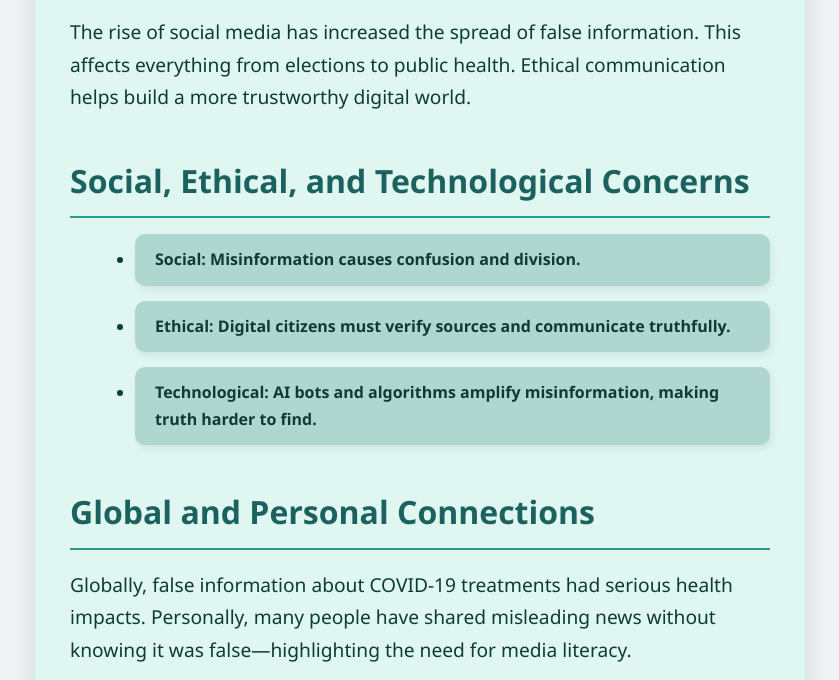
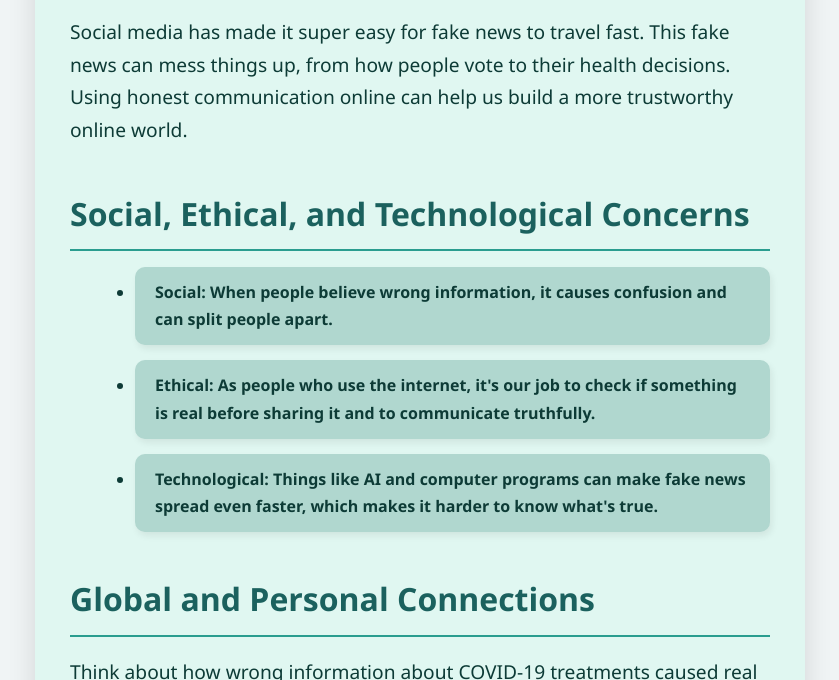
Before and after one commit to laysch/wali-hw, a plain HTML site: page digital.html in a window 1280 px wide. Shown: the part 560-1240 px from the top of the page, without its empty margins (220-1059 px from the left). Drawn offline with Linux system fonts and the light colour scheme.

Commit message:
Update digital.html

```diff
--- a/digital.html
+++ b/digital.html
@@ -28,21 +28,21 @@
 
     <section>
       <h2>Context and Significance</h2>
-      <p>The rise of social media has increased the spread of false information. This affects everything from elections to public health. Ethical communication helps build a more trustworthy digital world.</p>
+      <p>Social media has made it super easy for fake news to travel fast. This fake news can mess things up, from how people vote to their health decisions. Using honest communication online can help us build a more trustworthy online world.</p>
     </section>
 
     <section>
       <h2>Social, Ethical, and Technological Concerns</h2>
       <ul class="concerns-list">
-        <li><strong>Social:</strong> Misinformation causes confusion and division.</li>
-        <li><strong>Ethical:</strong> Digital citizens must verify sources and communicate truthfully.</li>
-        <li><strong>Technological:</strong> AI bots and algorithms amplify misinformation, making truth harder to find.</li>
+        <li><strong>Social:</strong> When people believe wrong information, it causes confusion and can split people apart.</li>
+        <li><strong>Ethical:</strong> As people who use the internet, it's our job to check if something is real before sharing it and to communicate truthfully.</li>
+        <li><strong>Technological:</strong> Things like AI and computer programs can make fake news spread even faster, which makes it harder to know what's true.</li>
       </ul>
     </section>
 
     <section>
       <h2>Global and Personal Connections</h2>
-      <p>Globally, false information about COVID-19 treatments had serious health impacts. Personally, many people have shared misleading news without knowing it was false—highlighting the need for media literacy.</p>
+      <p>Think about how wrong information about COVID-19 treatments caused real problems for people around the world. Many of us have probably shared something that turned out to be false without even realizing it. This shows why we all need to be better at understanding what's real online.</p>
     </section>
 
     <section>
@@ -56,7 +56,7 @@
 
     <section>
       <h2>Key Findings</h2>
-      <p>Ethical language is essential for digital trust and accountability. Upholding <em>amanah</em> requires users to verify, clarify, and share responsibly.</p>
+      <p>Using honest language online is really important for building trust and making sure people are responsible for what they share. The idea of being responsible (like the word "amanah" suggests) means we need to check things out, make sure they're clear, and share them carefully.</p>
     </section>
   </main>
 
```
